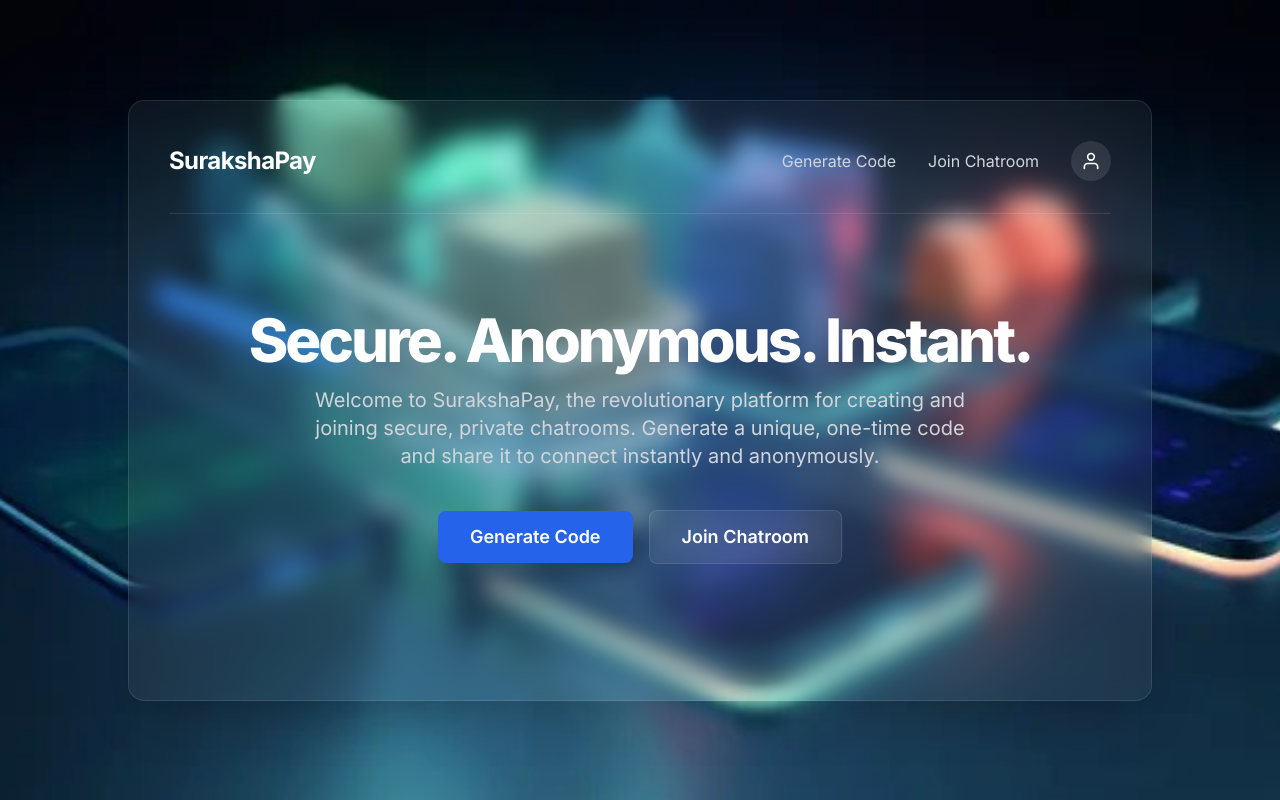
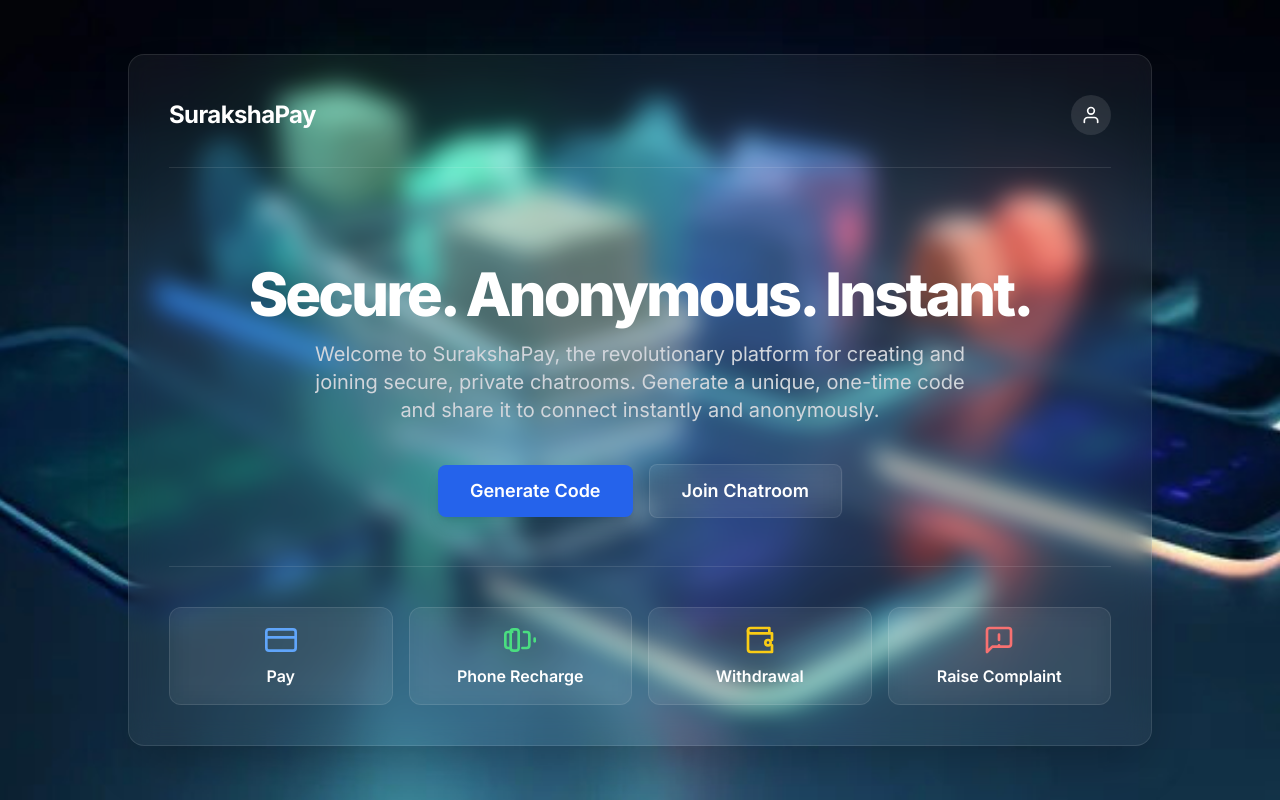
Before and after one commit to soul-999-ayu/SurkshaPay, a plain HTML site: page index.html in a window 1280 px wide. Drawn offline with nearby package versions, Linux system fonts and the light colour scheme.

Commit message:
Update index.html

```diff
--- a/index.html
+++ b/index.html
@@ -34,26 +34,23 @@
     <div class="glass-effect w-full max-w-5xl rounded-2xl shadow-2xl overflow-hidden">
         <div class="p-6 md:p-10">
             <!-- ================================================================= -->
-            <!-- HEADER SECTION: Now fully visible and responsive.               -->
+            <!-- HEADER SECTION: Cleaned up as requested.                        -->
             <!-- ================================================================= -->
             <header class="flex justify-between items-center pb-8 border-b border-white/10">
                 <!-- Logo/Brand Name -->
                 <a href="#" class="text-2xl font-bold tracking-tight">SurakshaPay</a>
 
-                <!-- Desktop Navigation -->
+                <!-- Updated Navigation - Only Profile Icon remains -->
                 <nav class="flex items-center space-x-4 md:space-x-8">
-                    <a href="#" class="hidden sm:block text-gray-300 hover:text-white transition-colors duration-300">Generate Code</a>
-                    <!-- HEADER "JOIN CHATROOM" BUTTON -->
-                    <button id="joinChatroomHeader" class="text-gray-300 hover:text-white transition-colors duration-300">Join Chatroom</button>
                     <!-- Profile Icon -->
-                    <a href="login/login.html" class="w-10 h-10 bg-white/10 rounded-full flex items-center justify-center hover:bg-white/20 transition-colors duration-300">
+                    <a href="login/login.html" class="w-10 h-10 bg-white/10 rounded-full flex items-center justify-center hover:bg-white/20 transition-colors duration-300" title="Login / Profile">
                         <svg xmlns="http://www.w3.org/2000/svg" width="20" height="20" viewBox="0 0 24 24" fill="none" stroke="currentColor" stroke-width="2" stroke-linecap="round" stroke-linejoin="round"><path d="M20 21v-2a4 4 0 0 0-4-4H8a4 4 0 0 0-4 4v2"></path><circle cx="12" cy="7" r="4"></circle></svg>
                     </a>
                 </nav>
             </header>
 
             <!-- Main Body Content -->
-            <main class="text-center py-16 md:py-24">
+            <main class="text-center pt-16 md:pt-24 pb-12">
                 <h1 class="text-4xl md:text-6xl font-extrabold leading-tight tracking-tighter mb-4">
                     Secure. Anonymous. Instant.
                 </h1>
@@ -61,9 +58,6 @@
                     Welcome to SurakshaPay, the revolutionary platform for creating and joining secure, private chatrooms. Generate a unique, one-time code and share it to connect instantly and anonymously.
                 </p>
 
-                <!-- ================================================================= -->
-                <!-- ACTION BUTTONS SECTION: Clearly visible in the main body.     -->
-                <!-- ================================================================= -->
                 <div class="flex flex-col sm:flex-row items-center justify-center gap-4">
                     <button class="w-full sm:w-auto bg-blue-600 hover:bg-blue-700 transition-all duration-300 text-white font-semibold py-3 px-8 rounded-lg text-lg shadow-lg">
                         Generate Code
@@ -74,6 +68,34 @@
                     </button>
                 </div>
             </main>
+
+            <!-- ================================================================= -->
+            <!-- NEW SERVICES SECTION: Added with icons as requested.            -->
+            <!-- ================================================================= -->
+            <section class="border-t border-white/10 pt-10">
+                <div class="grid grid-cols-2 md:grid-cols-4 gap-4 text-center">
+                    <!-- Service 1: Pay -->
+                    <a href="#" class="p-4 glass-effect rounded-xl hover:bg-white/10 transition-all duration-300 flex flex-col items-center justify-center gap-2">
+                        <svg xmlns="http://www.w3.org/2000/svg" width="32" height="32" viewBox="0 0 24 24" fill="none" stroke="currentColor" stroke-width="2" stroke-linecap="round" stroke-linejoin="round" class="text-blue-400"><rect x="1" y="4" width="22" height="16" rx="2" ry="2"></rect><line x1="1" y1="10" x2="23" y2="10"></line></svg>
+                        <span class="font-semibold">Pay</span>
+                    </a>
+                    <!-- Service 2: Phone Recharge -->
+                    <a href="#" class="p-4 glass-effect rounded-xl hover:bg-white/10 transition-all duration-300 flex flex-col items-center justify-center gap-2">
+                       <svg xmlns="http://www.w3.org/2000/svg" width="32" height="32" viewBox="0 0 24 24" fill="none" stroke="currentColor" stroke-width="2" stroke-linecap="round" stroke-linejoin="round" class="text-green-400"><path d="M5 18H3a2 2 0 0 1-2-2V8a2 2 0 0 1 2-2h3.19M15 6h2a2 2 0 0 1 2 2v8a2 2 0 0 1-2 2h-3.19"></path><line x1="23" y1="13" x2="23" y2="11"></line><path d="M11 6a2 2 0 0 0-2-2H7a2 2 0 0 0-2 2v12a2 2 0 0 0 2 2h2a2 2 0 0 0 2-2Z"></path></svg>
+                        <span class="font-semibold">Phone Recharge</span>
+                    </a>
+                    <!-- Service 3: Withdrawal -->
+                    <a href="#" class="p-4 glass-effect rounded-xl hover:bg-white/10 transition-all duration-300 flex flex-col items-center justify-center gap-2">
+                        <svg xmlns="http://www.w3.org/2000/svg" width="32" height="32" viewBox="0 0 24 24" fill="none" stroke="currentColor" stroke-width="2" stroke-linecap="round" stroke-linejoin="round" class="text-yellow-400"><path d="M21 12V7H5a2 2 0 0 1 0-4h14v4"></path><path d="M3 5v14a2 2 0 0 0 2 2h16v-5"></path><path d="M18 12a2 2 0 0 0-2 2c0 1.1.9 2 2 2a2 2 0 0 0 2-2c0-1.1-.9-2-2-2Z"></path></svg>
+                        <span class="font-semibold">Withdrawal</span>
+                    </a>
+                    <!-- Service 4: Raise Complaint -->
+                    <a href="#" class="p-4 glass-effect rounded-xl hover:bg-white/10 transition-all duration-300 flex flex-col items-center justify-center gap-2">
+                        <svg xmlns="http://www.w3.org/2000/svg" width="32" height="32" viewBox="0 0 24 24" fill="none" stroke="currentColor" stroke-width="2" stroke-linecap="round" stroke-linejoin="round" class="text-red-400"><path d="M21 15a2 2 0 0 1-2 2H7l-4 4V5a2 2 0 0 1 2-2h14a2 2 0 0 1 2 2z"></path><line x1="12" y1="8" x2="12" y2="12"></line><line x1="12" y1="16" x2="12.01" y2="16"></line></svg>
+                        <span class="font-semibold">Raise Complaint</span>
+                    </a>
+                </div>
+            </section>
         </div>
     </div>
 
@@ -101,7 +123,6 @@
         // Get all necessary elements from the DOM
         const modal = document.getElementById('popupModal');
         const closeModalBtn = document.getElementById('closeModal');
-        const joinChatroomHeaderBtn = document.getElementById('joinChatroomHeader');
         const joinChatroomBodyBtn = document.getElementById('joinChatroomBody');
 
         // Function to open the modal
@@ -114,8 +135,7 @@
             modal.classList.add('hidden');
         };
 
-        // Add event listeners to both "Join Chatroom" buttons
-        joinChatroomHeaderBtn.addEventListener('click', openModal);
+        // Add event listeners to the "Join Chatroom" button
         joinChatroomBodyBtn.addEventListener('click', openModal);
         closeModalBtn.addEventListener('click', closeModal);
 
```
